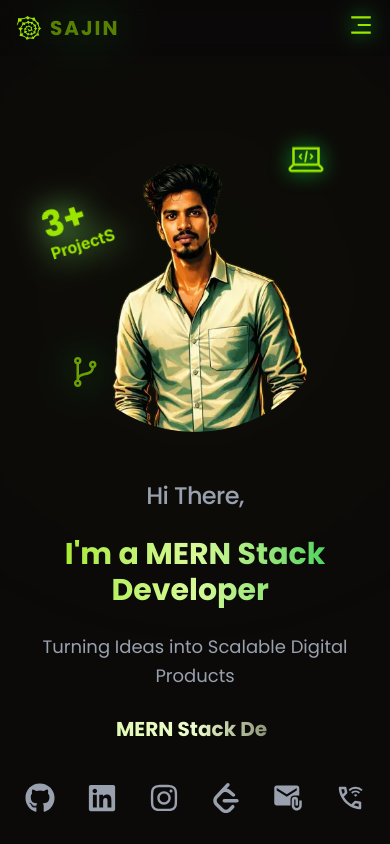
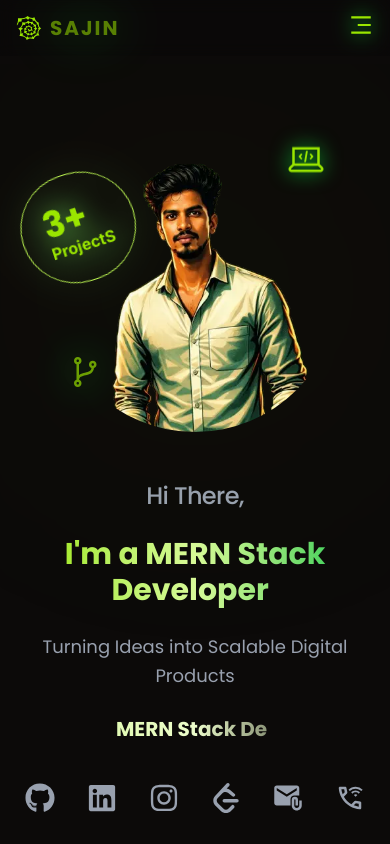
Before and after one commit to sajin-cl/Sajin-Porfolio, a React (Vite) app in the folder Sajin_Portfolio/: page / in a window 390 px wide. Shown: the top 844 px of the page. Built offline with nearby package versions, Linux system fonts and the light colour scheme.

Commit message:
separate sections and component, add toast on CV download

```diff
--- a/Sajin_Portfolio/package.json
+++ b/Sajin_Portfolio/package.json
@@ -15,6 +15,7 @@
     "nodemailer": "^8.0.1",
     "react": "^19.2.0",
     "react-dom": "^19.2.0",
+    "react-hot-toast": "^2.6.0",
     "react-icons": "^5.5.0",
     "tailwindcss": "^4.1.18",
     "typewriter-effect": "^2.22.0"
--- a/Sajin_Portfolio/src/App.jsx
+++ b/Sajin_Portfolio/src/App.jsx
@@ -1,15 +1,15 @@
 import { lazy, Suspense } from 'react'
-
+import {Toaster} from 'react-hot-toast'
 import Header from "./components/Header"
 
 
-const Hero = lazy(() => import("./components/Hero"));
-const About = lazy(() => import("./components/About"));
-const Skills = lazy(() => import("./components/Skills"));
-const Leetcode = lazy(() => import("./components/Leetcode"));
-const Projects = lazy(() => import("./components/Projects"));
-const Certifications = lazy(() => import("./components/Certifications"));
-const Contact = lazy(() => import("./components/Contact"));
+const Hero = lazy(() => import("./sections/Hero"));
+const About = lazy(() => import("./sections/About"));
+const Skills = lazy(() => import("./sections/Skills"));
+const Leetcode = lazy(() => import("./sections/Leetcode"));
+const Projects = lazy(() => import("./sections/Projects"));
+const Certifications = lazy(() => import("./sections/Certifications"));
+const Contact = lazy(() => import("./sections/Contact"));
 const Footer = lazy(() => import("./components/Footer"));
 
 
@@ -19,7 +19,7 @@ function App() {
     <div className="min-h-screen flex flex-col scroll-smooth">
 
       <Header />
-
+       <Toaster position="bottom-right" toastOptions={{style:{width:"250px"}}}/>
       <Suspense fallback={
         <div className=" animate-pulse text-lime-400 w-full min-h-screen flex flex-col justify-center items-center">
           <img src="/logo.png" alt="Loading logo" className='h-25 animate-spin transition'/>
--- a/Sajin_Portfolio/src/components/Footer.jsx
+++ b/Sajin_Portfolio/src/components/Footer.jsx
@@ -13,7 +13,7 @@ const Footer = () => {
         <div className="text-white text-sm tracking-widest w-1/4 flex  items-center">
           <img src="/logo.png" alt="logo" loading="lazy" className="h-10 block" />
           <div className="footer-logo-info">
-            <p className="text-xl">SAJIN</p>
+            <p className="text-xl font-poppins">Sajin</p>
             <p className="text-xs text-lime-200">portfolio</p>
           </div>
         </div>
--- a/Sajin_Portfolio/src/data/data.js
+++ b/Sajin_Portfolio/src/data/data.js
@@ -6,7 +6,7 @@ import { VscVscode } from "react-icons/vsc";
 import { FaNodeJs } from "react-icons/fa6";
 import { TbBrandVite } from "react-icons/tb";
 import { MdAttachEmail, MdOutlineWifiCalling3 } from "react-icons/md";
-import { color } from "framer-motion";
+
 
 
 
--- a/Sajin_Portfolio/src/components/Hero.jsx
+++ b/Sajin_Portfolio/src/sections/Hero.jsx
@@ -2,6 +2,7 @@ import { socialLinks } from "../data/data";
 import { LiaLaptopCodeSolid, LiaCodeBranchSolid } from "react-icons/lia";
 import { motion } from "framer-motion";
 import Typewriter from "typewriter-effect";
+import toast from "react-hot-toast";
 
 const Hero = () => {
 
@@ -26,7 +27,7 @@ const Hero = () => {
           <motion.div
             drag
             dragConstraints={{ left: 0, right: 0, bottom: 0, top: 0 }}
-            className="absolute top-10 left-0 -rotate-18 text-lime-400 font-bold animate-bounce sm:border border-lime-300 p-6 rounded-full drop-shadow-[0_0_15px_#84ff65]"
+            className="absolute top-10 left-0 -rotate-18 text-lime-400 font-bold animate-bounce border border-lime-300 p-6 rounded-full drop-shadow-[0_0_15px_#84ff65]"
 
           >
             <div className="text-4xl md:text-5xl  font-bold">
@@ -50,7 +51,7 @@ const Hero = () => {
               }}
               src="/profile.webp"
               alt="Sajin Profile"
-              fetchpriority="high"
+              fetchPriority="high"
               className="w-full h-full scale-140 translate-y-10 object-contain"
             />
           </div>
@@ -122,6 +123,7 @@ const Hero = () => {
               whileTap={{ scale: 0.95 }}
               href="/SajinCL_Mern_Stack_Developer_Resume.pdf"
               download="SajinCL_Mern_Stack_Developer_Resume.pdf"
+              onClick={() => toast.success("CV Downloaded!")}
               className="whitespace-nowrap px-20 md:px-30 py-3 rounded-xl bg-lime-400 text-black font-semibold hover:bg-lime-300 transition-all duration-300 shadow-lg shadow-lime-400/20 hover:scale-105 active:scale-95"
             >
               Download CV
--- a/Sajin_Portfolio/src/components/Skills.jsx
+++ b/Sajin_Portfolio/src/sections/Skills.jsx
@@ -1,5 +1,5 @@
 import { skillsData } from "../data/data";
-import ScrollRow from "./ScrollView";
+import ScrollRow from "../components/ScrollView";
 import { motion } from 'framer-motion';
 
 
--- a/Sajin_Portfolio/src/styles/global.css
+++ b/Sajin_Portfolio/src/styles/global.css
@@ -3,7 +3,7 @@
 
 @theme {
   --color-brand-green: #9de410;
-  --font-poppins: "Poppins", sans-serif;
+  --font-poppins: "Poppins";
 
 }
 
```
Also changed, not shown: Sajin_Portfolio/src/sections/About.jsx (renamed from Sajin_Portfolio/src/components/About.jsx), Sajin_Portfolio/src/sections/Certifications.jsx (renamed from Sajin_Portfolio/src/components/Certifications.jsx), Sajin_Portfolio/src/sections/Contact.jsx (renamed from Sajin_Portfolio/src/components/Contact.jsx), Sajin_Portfolio/src/sections/Leetcode.jsx (renamed from Sajin_Portfolio/src/components/Leetcode.jsx), Sajin_Portfolio/src/sections/Projects.jsx (renamed from Sajin_Portfolio/src/components/Projects.jsx), 1 other file (tests, documents, lock files or other folders).
